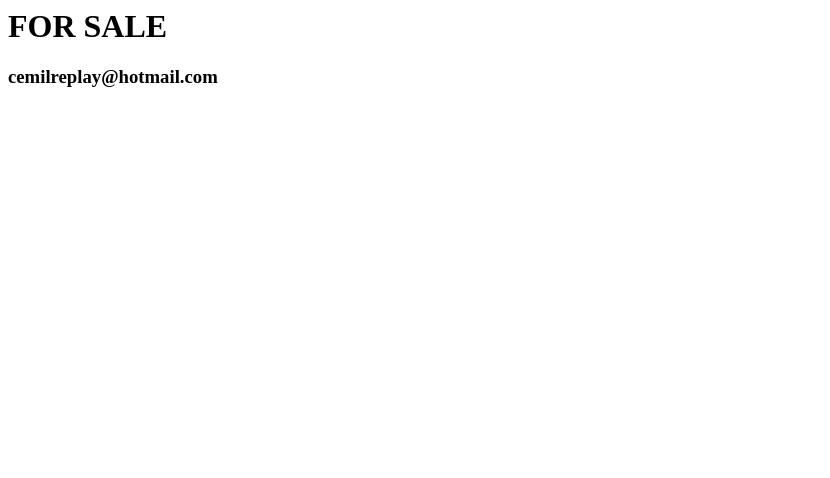
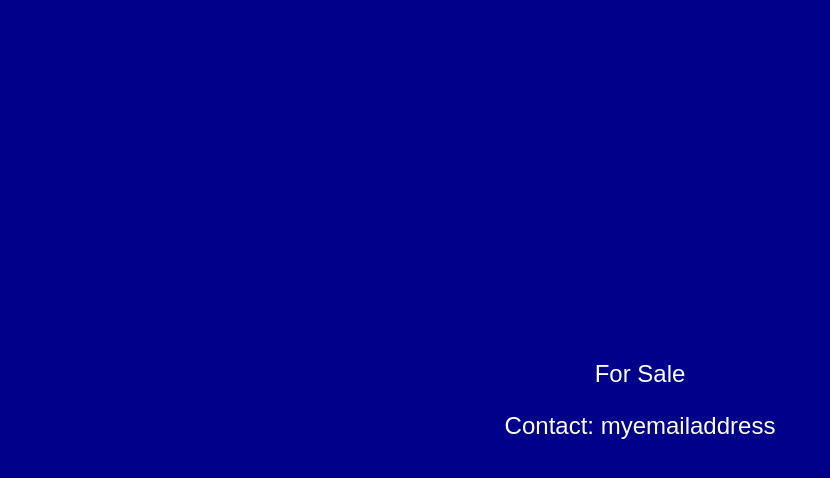
Before and after one commit to saferomeo89/saferomeo89.github.io, a plain HTML site: page index.html in a window 1280 px wide. Shown: the whole page, without its empty margins (0-830 px from the left). Drawn offline with Linux system fonts and the light colour scheme.

Commit message:
Update index.html

```diff
--- a/index.html
+++ b/index.html
@@ -1,2 +1,31 @@
-<h1>FOR SALE</h1>
-<h3>cemilreplay@hotmail.com</h3>
+<!DOCTYPE html>
+<html lang="nl">
+<head>
+    <meta charset="UTF-8">
+    <meta name="viewport" content="width=device-width, initial-scale=1.0">
+    <title>For Sale</title>
+    <style>
+        body {
+            background-color: darkblue;
+            margin: 0;
+            height: 100vh;
+            display: flex;
+            justify-content: center;
+            align-items: center;
+        }
+
+        .content {
+            color: white;
+            text-align: center;
+            font-family: Arial, sans-serif;
+            font-size: 24px;
+        }
+    </style>
+</head>
+<body>
+    <div class="content">
+        <p>For Sale</p>
+        <p>Contact: myemailaddress</p>
+    </div>
+</body>
+</html>
```
